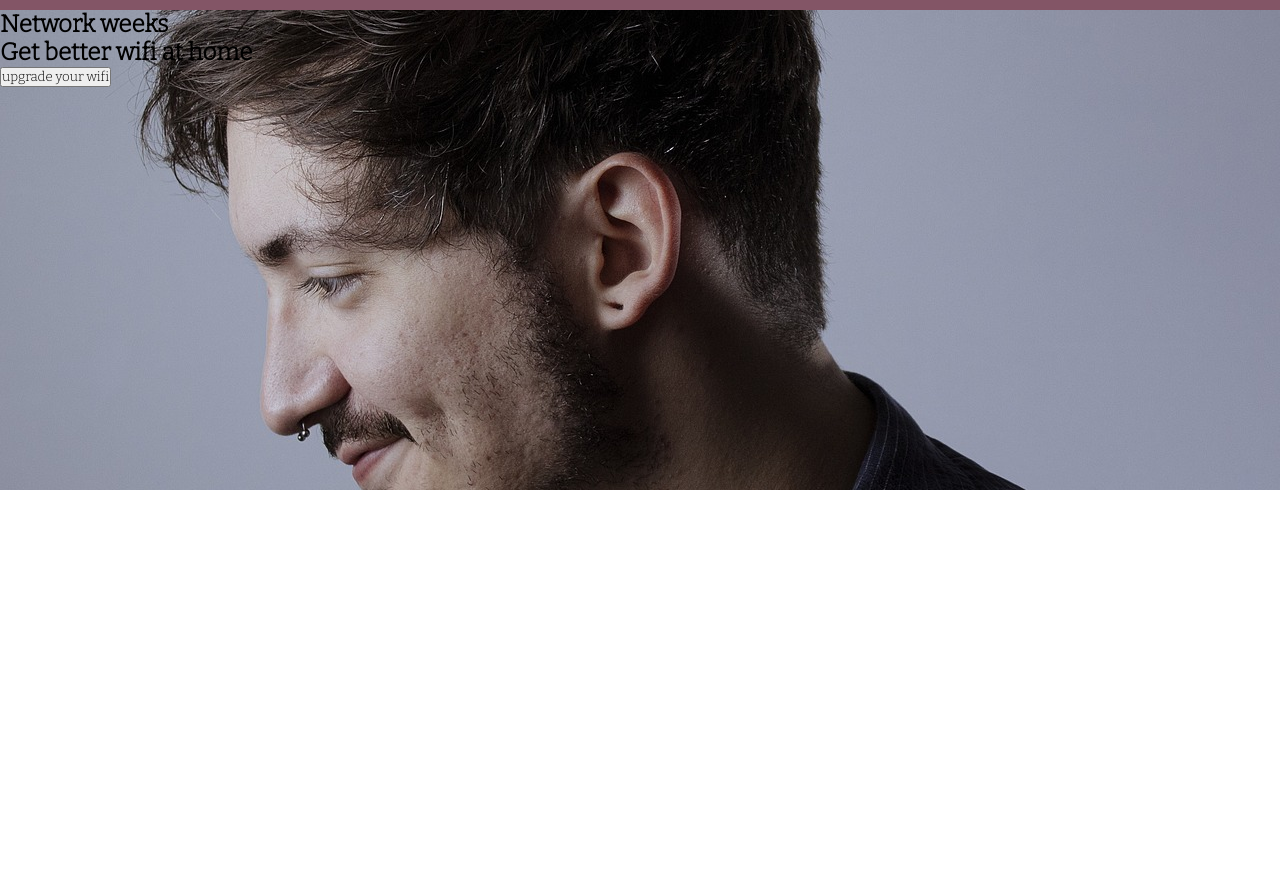
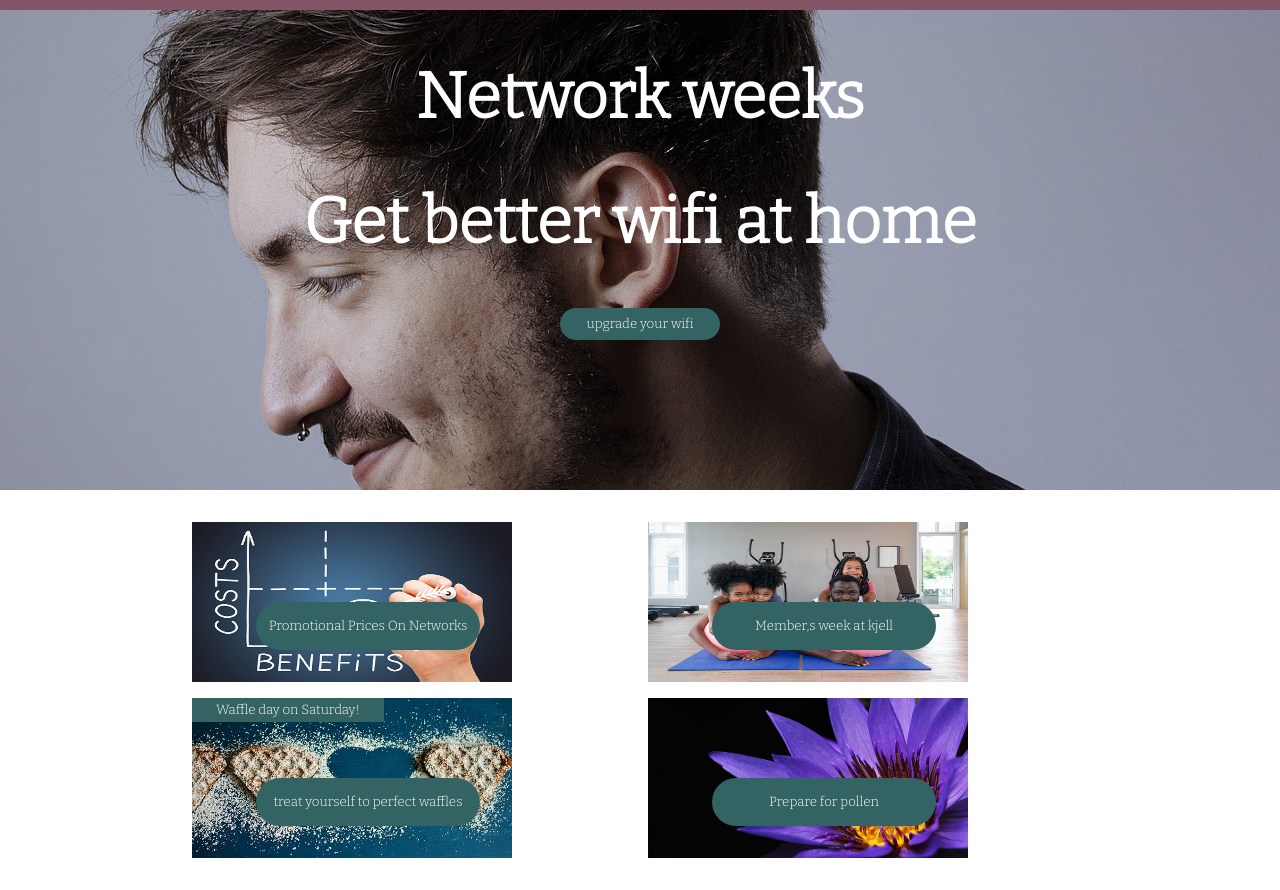
Before and after one commit to johnofodile/kjellClone, a plain HTML site: page index.html in a window 1280 px wide. Shown: the part 102-992 px from the top of the page. Before the commit the page ends 800 px from the top, so only its background shows below. Drawn offline with nearby package versions, Linux system fonts and the light colour scheme; a web font is replaced by a local one.

Commit message:
second section of kjell clone finalised with mostly the css grid property

```diff
--- a/index.html
+++ b/index.html
@@ -86,5 +86,29 @@
       </div>
     </section>
        <!-- end of body section1 -->
+
+       <!-- start of section2 -->
+       <section class="section2">
+        <div class="gridContainer">
+            <div class=" grid promotionGrid">
+                <img src="pictures/promotionalprices.jpg" >
+            <button class=" button button1">Promotional Prices On Networks</button>
+            </div>
+            <div class=" grid membersGrid">
+                <img src="pictures/membersWeek.jpg" >
+                <button class=" button button2">Member,s week at kjell</button>
+            </div>
+            <div class=" grid waffleGrid">
+                <img src="pictures/waffles.jpg" >
+                <button class="button22">Waffle day on Saturday!</button>
+                <button class=" button button3">treat yourself to perfect waffles</button>
+            </div>
+            <div class=" grid waterLilly">
+                <img src="pictures/waterLillly.jpg" >
+                <button class="button button4">Prepare for pollen</button>
+            </div>
+        </div>
+       </section>
+       <!-- end of section2 -->
 </body>
 </html>
--- a/styles.css
+++ b/styles.css
@@ -157,6 +157,134 @@ nav .navContent .signinArea img{
 
 background-position: center;
 }
+.section1 .firstBackground{
+    color:white;
+    display:flex;
+    flex-direction: column;
+   align-items: center;
+}
+
+.section1 .firstBackground h1{
+    font-size: 4rem;
+    font-weight:bold;
+    margin-top: 3rem;
+
+}
+
+.section1 .firstBackground button{
+    background-color: rgb(51, 99, 99);
+    border:none;
+    border-radius: 2rem;
+    width:10rem;
+    line-height: 2rem;
+    margin-top: 3rem;
+    color:white;
+    cursor:pointer;
+}
+
+.section1 .firstBackground button:hover{
+    background-color: rgb(122, 29, 42);
+    text-transform: uppercase;
+}
 
 
 /*end of section1*/
+
+/*......................................start of section2*......................*/
+
+.gridContainer{
+    width:100%;
+    padding:2rem 15%;
+  display:grid;
+  grid-gap: 1rem;
+
+grid-template-columns: repeat(auto-fit, minmax(300px,1fr));
+
+
+}
+
+.section2 .gridContainer .grid{
+width:20rem;
+height:10rem;
+}
+
+
+.section2 .gridContainer .grid img{
+    width:100%;
+    height:100%;
+
+}
+
+.section2 .gridContainer .promotionGrid, .membersGrid{
+    position:relative;
+
+}
+
+.section2 .gridContainer .membersGrid{
+    position:relative;
+}
+.section2 .gridContainer .waffleGrid{
+    position:relative;
+}
+.section2 .gridContainer .waterLilly{
+    position:relative;
+
+}
+
+.section2 .gridContainer .button{
+   width:70%;
+   height: 3rem;
+   border:none;
+   border-radius: 1.5rem;
+   color:white;
+   background-color:rgb(51, 99, 99)
+
+
+
+}
+.section2 .gridContainer .button1{
+    position:absolute;
+    bottom:2rem;
+    left:20%;
+
+}
+
+.section2 .gridContainer .button2{
+    position:absolute;
+    bottom:2rem;
+    left:20%;
+
+}
+
+.section2 .gridContainer .button22{
+
+    position:absolute;
+
+    left:0;
+    top: 0;
+    width:60%;
+   height: 1.5rem;
+   border:none;
+
+   color:white;
+   background-color:rgb(51, 99, 99)
+
+
+}
+
+.section2 .gridContainer .button3{
+    position:absolute;
+    bottom:2rem;
+    left:20%;
+
+}
+
+.section2 .gridContainer .button4{
+    position:absolute;
+    bottom:2rem;
+    left:20%;
+
+}
+
+
+/*......................................end of section2*......................*/
```
Also changed, not shown: pictures/membersWeek.jpg (added), pictures/promotionalprices.jpg (added), pictures/waffles.jpg (added), pictures/waterLillly.jpg (added).
